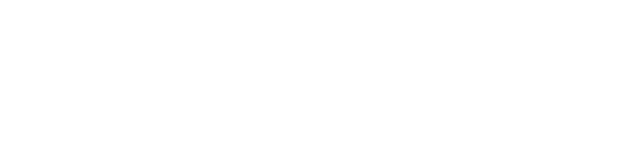
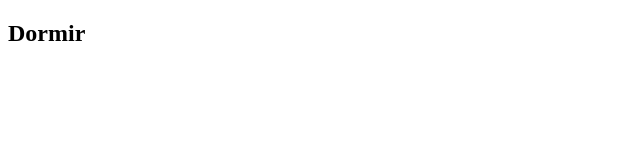
Before and after one commit to Mouketouzy/FreeMarket, a plain HTML site: page index.html in a window 1280 px wide. Shown: the whole page, without its empty margins (0-640 px from the left). Drawn offline with Linux system fonts and the light colour scheme.

Commit message:
Update index.html

```diff
--- a/index.html
+++ b/index.html
@@ -6,6 +6,6 @@
     <title>Document</title>
 </head>
 <body>
-
+    <h2>Dormir</h2>
 </body>
 </html>
```
